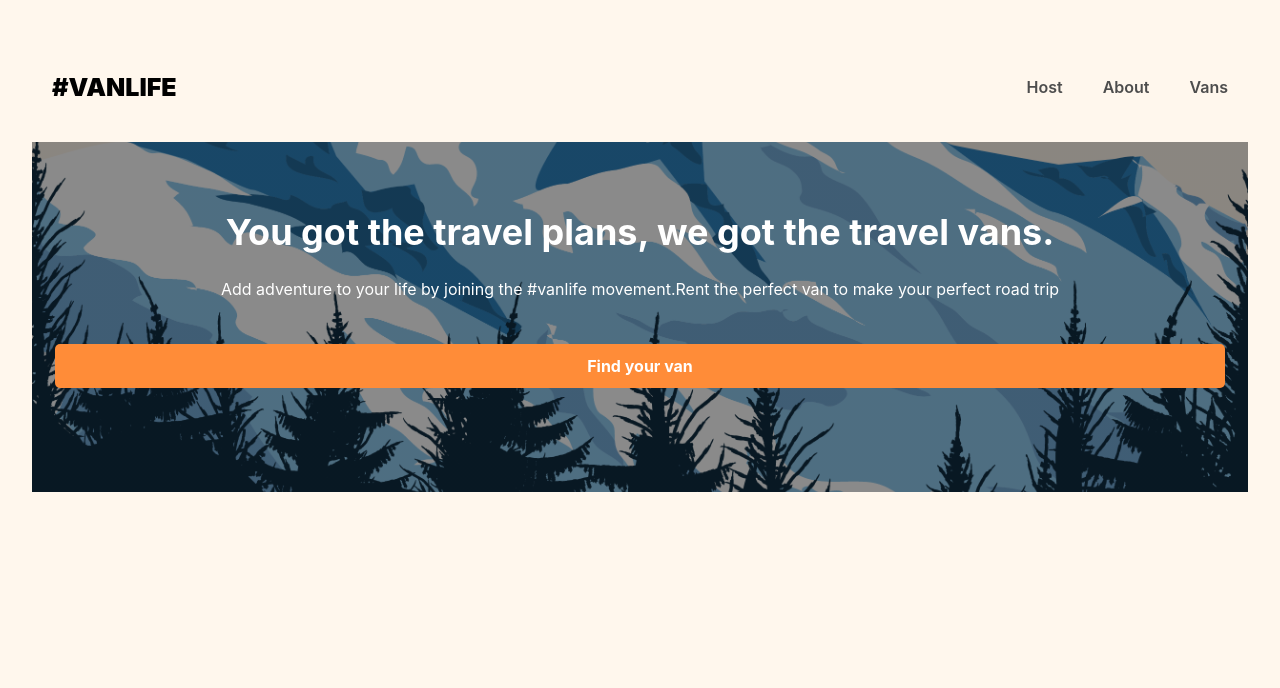
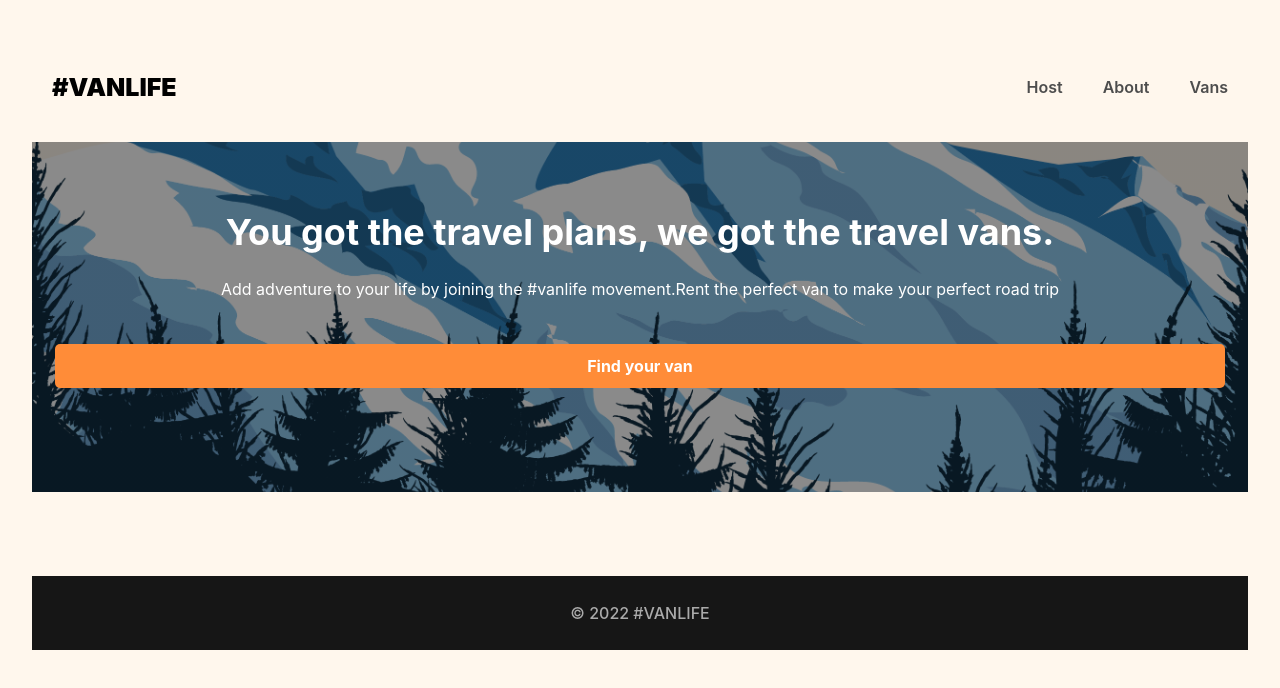
Before and after one commit to Stefan8412/vanslife, a React (Vite) app: page / in a window 1280 px wide. Shown: the top 688 px of the page. Built offline with nearby package versions, Linux system fonts and the light colour scheme; what miragejs would draw is missing.

Commit message:
add footer

```diff
--- /dev/null
+++ b/src/components/Footer.tsx
@@ -0,0 +1,3 @@
+export default function Footer() {
+  return <footer>&#169; 2022 #VANLIFE</footer>;
+}
--- a/src/components/Layout.tsx
+++ b/src/components/Layout.tsx
@@ -1,11 +1,15 @@
 import { Outlet } from "react-router-dom";
 import Header from "./Header";
+import Footer from "./Footer";
 
 export default function Layout() {
   return (
     <div>
       <Header />
-      <Outlet />
+      <main>
+        <Outlet />
+      </main>
+      <Footer />
     </div>
   );
 }
--- a/src/index.css
+++ b/src/index.css
@@ -14,6 +14,11 @@ body::-webkit-scrollbar {
 body {
   -ms-overflow-style: none;
   scrollbar-width: none;
+}
+.site-wrapper {
+  min-height: 100vh;
+  display: flex;
+  flex-direction: column;
 }
 header {
   height: 110px;
@@ -37,6 +42,21 @@ header a {
 header a:hover {
   color: #161616;
   text-decoration: underline;
+}
+main {
+  margin-bottom: 84px;
+}
+
+footer {
+  background-color: #161616;
+  color: #aaaaaa;
+  height: 74px;
+  display: flex;
+  flex-shrink: 0;
+  justify-content: center;
+  align-items: center;
+  margin-top: auto;
+  font-weight: 500;
 }
 .link-button {
   display: inline-block;
```
